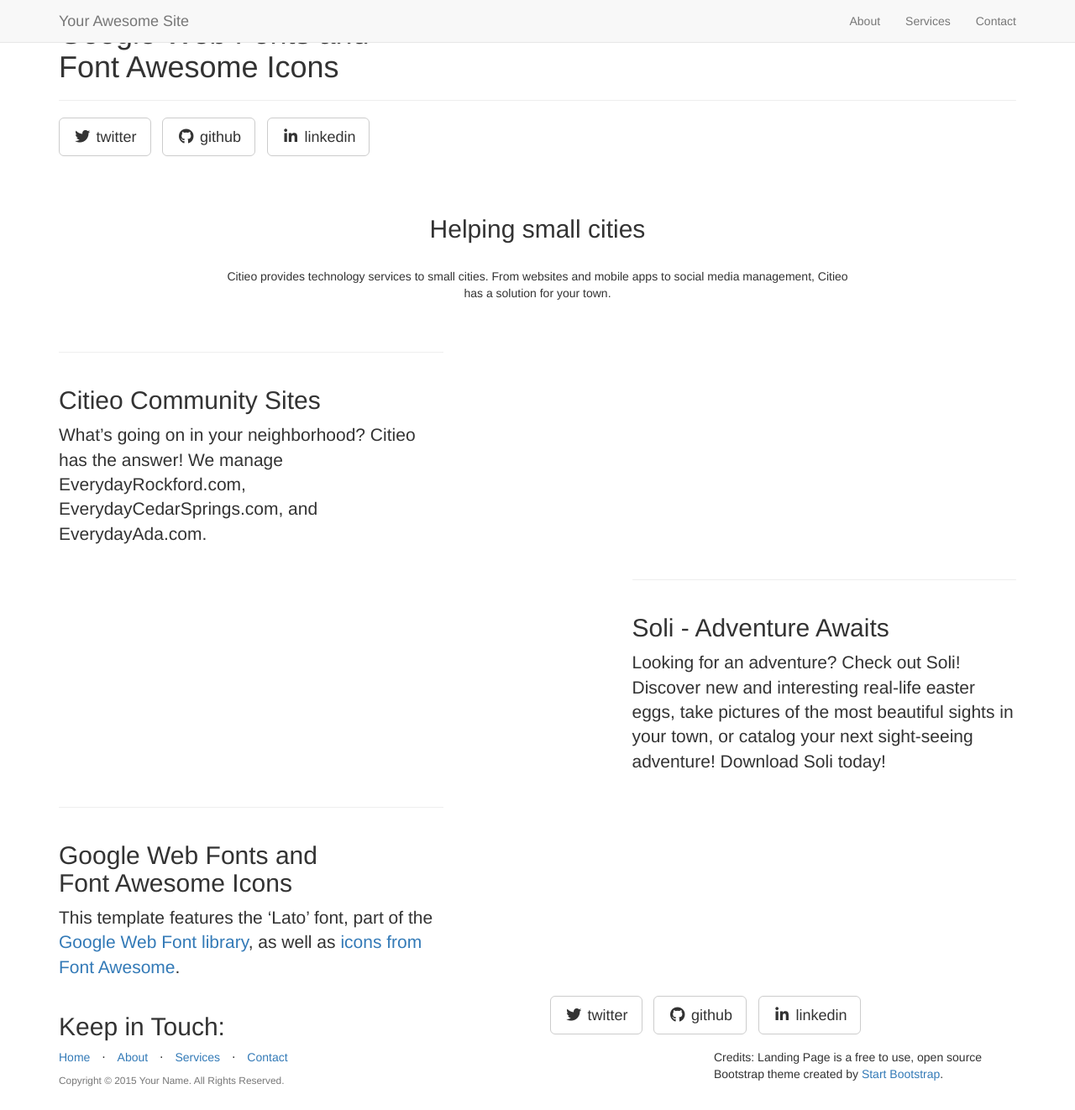
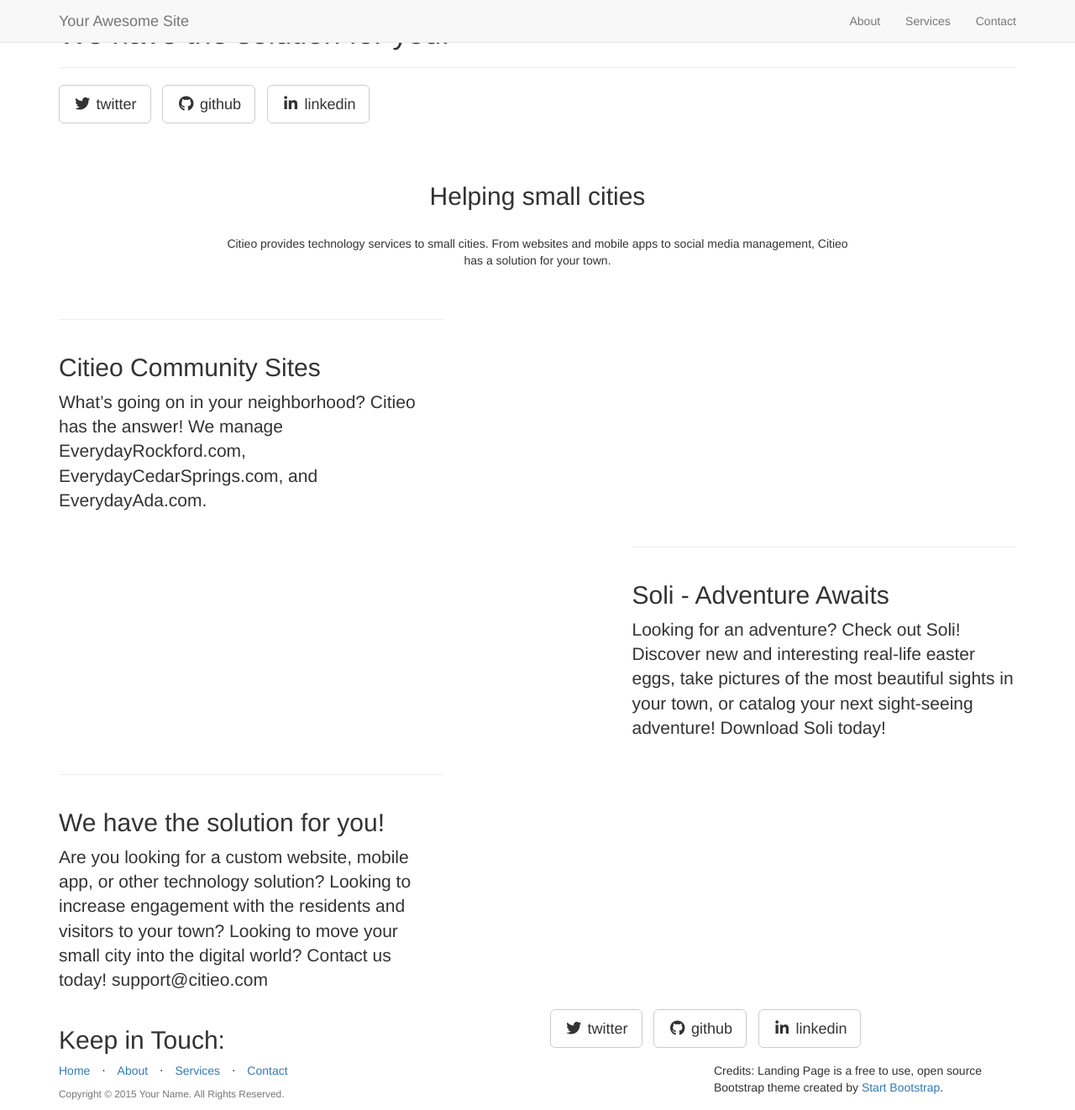
Before and after one commit to freehunter/citieo, a Jekyll site: the page built from _posts/2014-09-23-services-3.markdown, in a window 1280 px wide and 1322 px high. Shown: the whole window at 84% size. Built offline with Jekyll 4.4.1, drawn with Linux system fonts in a browser that asks for light colours; nearby versions of some CDN libraries; library files that are not in the unit come from our copies.

Commit message:
Update 2014-09-23-services-3.markdown

```diff
--- a/_posts/2014-09-23-services-3.markdown
+++ b/_posts/2014-09-23-services-3.markdown
@@ -2,7 +2,7 @@
 layout: default
 img: phones.png
 category: Services
-title: Google Web Fonts and<br>Font Awesome Icons
+title: We have the solution for you!
 description: |
 ---
-This template features the 'Lato' font, part of the [Google Web Font library](http://www.google.com/fonts), as well as [icons from Font Awesome](http://fontawesome.io).
+Are you looking for a custom website, mobile app, or other technology solution? Looking to increase engagement with the residents and visitors to your town? Looking to move your small city into the digital world? Contact us today! support@citieo.com
```
